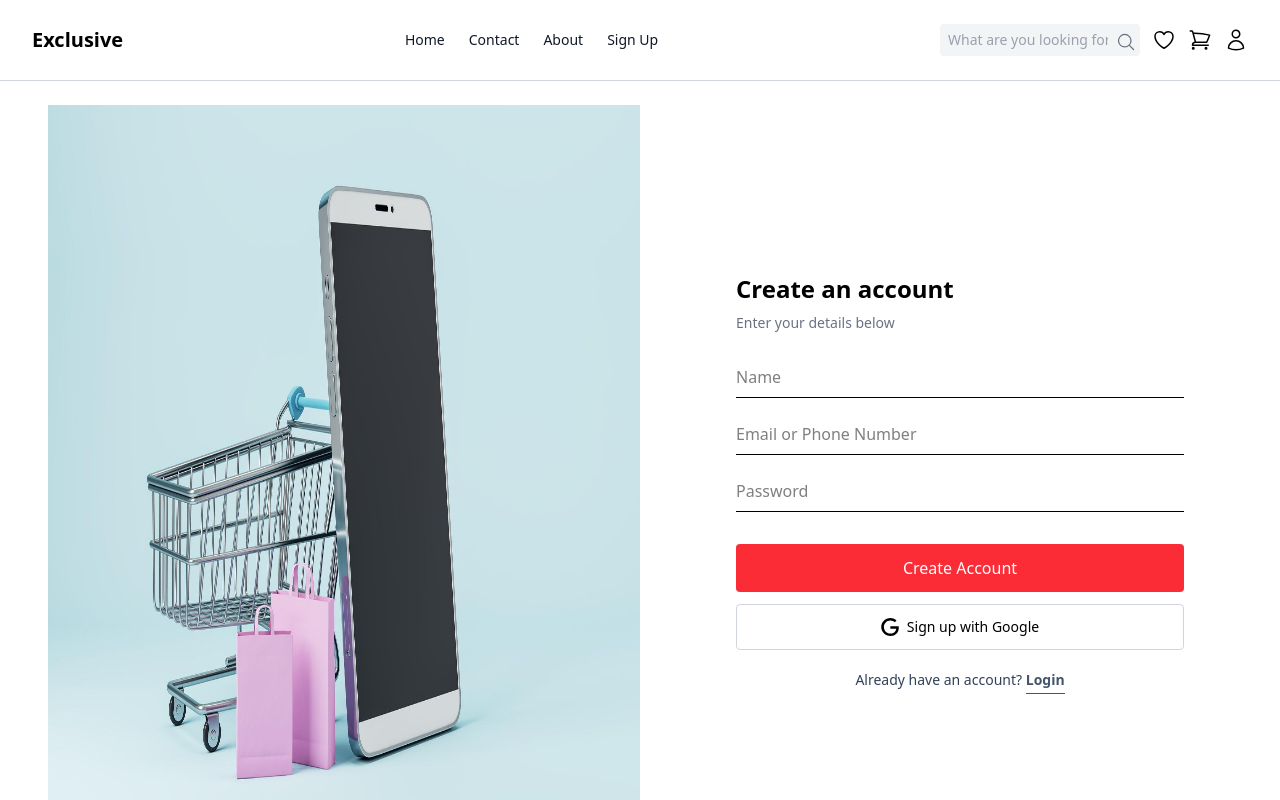
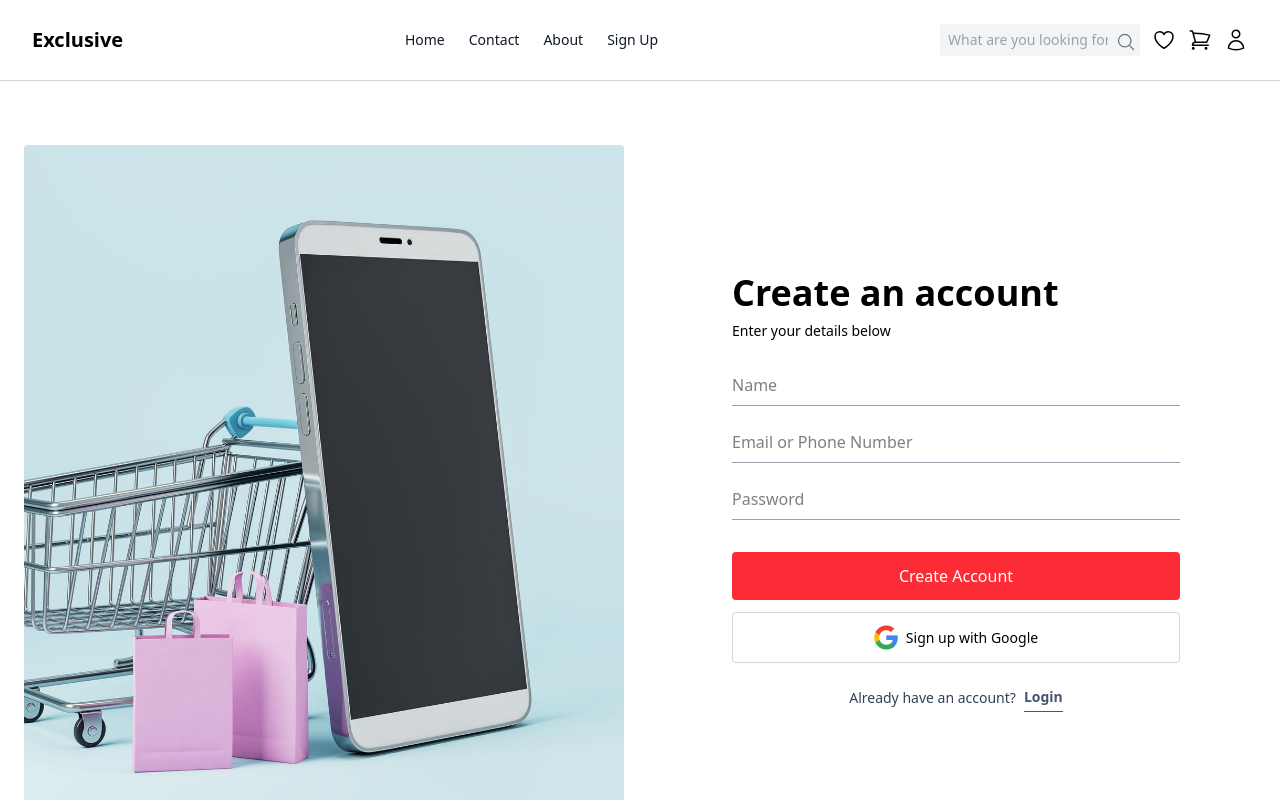
Before and after one commit to adill8/exclusive-ecommerce, a React (Vite) app: page /signUp in a window 1280 px wide. Shown: the top 800 px of the page. Built offline with nearby package versions, Linux system fonts and the light colour scheme.

Commit message:
Updated login signup

```diff
--- a/src/Components/Banner.jsx
+++ b/src/Components/Banner.jsx
@@ -41,10 +41,11 @@ const Banner = () => {
 
         {/* Image */}
       <div className="w-full md:w-1/2 flex justify-center bg-transparent">
-  <img
+ <img
     src="/images/LoudSpeaker.png"
     alt="Speaker"
-    className="object-cover w-full -scale-x-100 shadow-lg shadow-gray-700"
+    className="object-cover w-full -scale-x-100"
+    style={{ background: "radial-gradient(circle, rgba(217, 217, 217, 0.20) 0%, rgba(13, 13, 13, 1) 65%)" }}
   />
 </div>
 
--- a/src/Components/Navbar.jsx
+++ b/src/Components/Navbar.jsx
@@ -23,10 +23,10 @@ const Navbar = () => {
 
               {/* Nav Links */}
               <div className="hidden md:flex space-x-6">
-                <Link className="text-sm font-medium hover:border-b border-gray-300 text-gray-900">Home</Link>
-                <Link className="text-sm font-medium hover:border-b border-gray-300 text-gray-900">Contact</Link>
-                <Link className="text-sm font-medium hover:border-b border-gray-300 text-gray-900">About</Link>
-                <Link className="text-sm font-medium hover:border-b border-gray-300 text-gray-900">Sign Up</Link>
+                <Link to={'/'} className="text-sm font-medium hover:border-b border-gray-300 text-gray-900">Home</Link>
+                <Link to={'/contact'} className="text-sm font-medium hover:border-b border-gray-300 text-gray-900">Contact</Link>
+                <Link to={'/about'} className="text-sm font-medium hover:border-b border-gray-300 text-gray-900">About</Link>
+                <Link to={'/signUp'} className="text-sm font-medium hover:border-b border-gray-300 text-gray-900">Sign Up</Link>
               </div>
 
 
--- a/src/Pages/Login.jsx
+++ b/src/Pages/Login.jsx
@@ -2,36 +2,37 @@ import React from "react";
 
 const Login = () => {
   return (
-    <div className="min-h-screen flex flex-col md:flex-row px-6 py-10 md:py-0">
-      {/* Image */}
-      <div className="hidden md:flex flex-1 p-6">
-        <img
-          src="/images/Login-Pic.jpg"
-          alt="Login"
-          className=" w-full h-full"
-        />
-      </div>
+     <div className="md:flex px-6 py-16 gap-8">
+      {/* Left Image */}
+ <div className="md:w-1/2 w-full">
+  <img
+    src="/images/Login-Pic.jpg"
+    alt="Login"
+    className="w-full sm:h-80 md:h-90 lg:h-[700px] object-cover rounded"
+  />
+</div>
+
 
       {/* Form */}
       <div className="flex flex-1 items-center justify-center">
         <div className="w-full max-w-md">
-          <h2 className="text-2xl font-semibold mb-2">Log in to Exclusive</h2>
-          <p className="text-gray-500 text-sm mb-6">Enter your details below</p>
+          <h2 className="text-4xl font-semibold mb-4">Log in to Exclusive</h2>
+          <p className="text-sm mb-6">Enter your details below</p>
           <form className="flex flex-col gap-4">
             <input
               type="text"
               placeholder="Email or Phone Number"
-              className="border-b py-2 focus:outline-none"
+              className="border-b border-gray-400 py-2 focus:outline-none"
             />
             <input
               type="password"
               placeholder="Password"
-              className="border-b py-2 focus:outline-none"
+              className="border-b border-gray-400 py-2 focus:outline-none"
             />
             <div className="flex items-center justify-between mt-4">
               <button
                 type="submit"
-                className="bg-red-500 text-white px-6 py-2 rounded hover:bg-red-600 transition"
+                className="bg-red-500 text-white px-12 py-4 rounded hover:bg-red-600 transition"
               >
                 Log In
               </button>
--- a/src/Pages/SignUp.jsx
+++ b/src/Pages/SignUp.jsx
@@ -1,38 +1,39 @@
 import React from "react";
-import { SiGoogle } from "react-icons/si";
+import { Link } from "react-router-dom";
 
 const SignUp = () => {
   return (
-    <div className="min-h-screen flex flex-col md:flex-row px-6 py-10 md:py-0">
-      {/* Image */}
-      <div className="hidden md:flex flex-1 p-6">
-        <img
-          src="/images/Login-Pic.jpg"
-          alt="Login"
-          className=" w-full h-full"
-        />
-      </div>
+    <div className="md:flex px-6 py-16 gap-8">
+      {/* Left Image */}
+ <div className="md:w-1/2 w-full">
+  <img
+    src="/images/Login-Pic.jpg"
+    alt="Login"
+    className="w-full sm:h-80 md:h-90 lg:h-[700px] object-cover rounded"
+  />
+</div>
 
-      {/* Form */}
-      <div className="flex flex-1 items-center justify-center">
+
+      {/* Right Form */}
+      <div className="md:w-1/2 flex justify-center mt-10 md:mt-32">
         <div className="w-full max-w-md">
-          <h2 className="text-2xl font-semibold mb-2">Create an account</h2>
-          <p className="text-gray-500 text-sm mb-6">Enter your details below</p>
+          <h2 className="text-4xl font-semibold mb-2">Create an account</h2>
+          <p className="text-sm mb-6">Enter your details below</p>
           <form className="flex flex-col gap-4">
             <input
               type="text"
               placeholder="Name"
-              className="border-b py-2 focus:outline-none"
+              className="border-b border-gray-400 py-2 focus:outline-none"
             />
             <input
               type="text"
               placeholder="Email or Phone Number"
-              className="border-b py-2 focus:outline-none"
+              className="border-b border-gray-400 py-2 focus:outline-none"
             />
             <input
               type="password"
               placeholder="Password"
-              className="border-b py-2 focus:outline-none"
+              className="border-b border-gray-400 py-2 focus:outline-none"
             />
             <div className="flex flex-col items-center justify-between mt-4">
               <button
@@ -45,18 +46,17 @@ const SignUp = () => {
                 type="button"
                 className="text-sm border my-3 w-full py-3 rounded border-gray-300 flex items-center justify-center gap-2"
               >
-                <SiGoogle className="text-lg" />
+                <img src="/images/google.png" />
                 <span className="text-sm">Sign up with Google</span>
               </button>
-
-              <span className="text-sm text-slate-700 mt-2">
-                Already have an account?{" "}
-                <a
-                  href="/login"
+              <span className="text-sm text-slate-700 mt-2 flex items-center gap-2">
+                <span>Already have an account?</span>
+                <Link
+                  to="/login"
                   className="text-slate-600 font-bold border-b py-1"
                 >
                   Login
-                </a>
+                </Link>
               </span>
             </div>
           </form>
```
Also changed, not shown: public/images/google.png (added).
